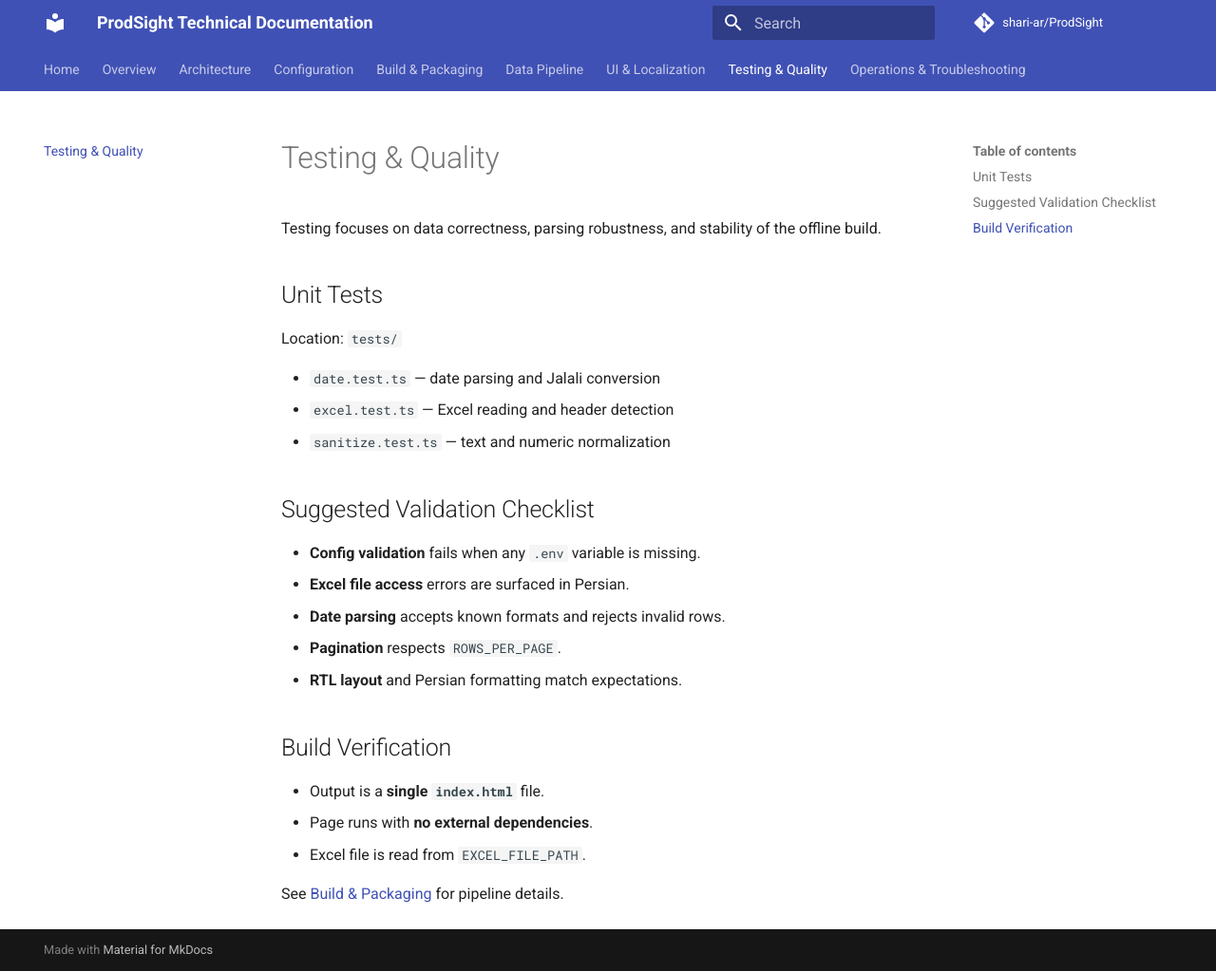
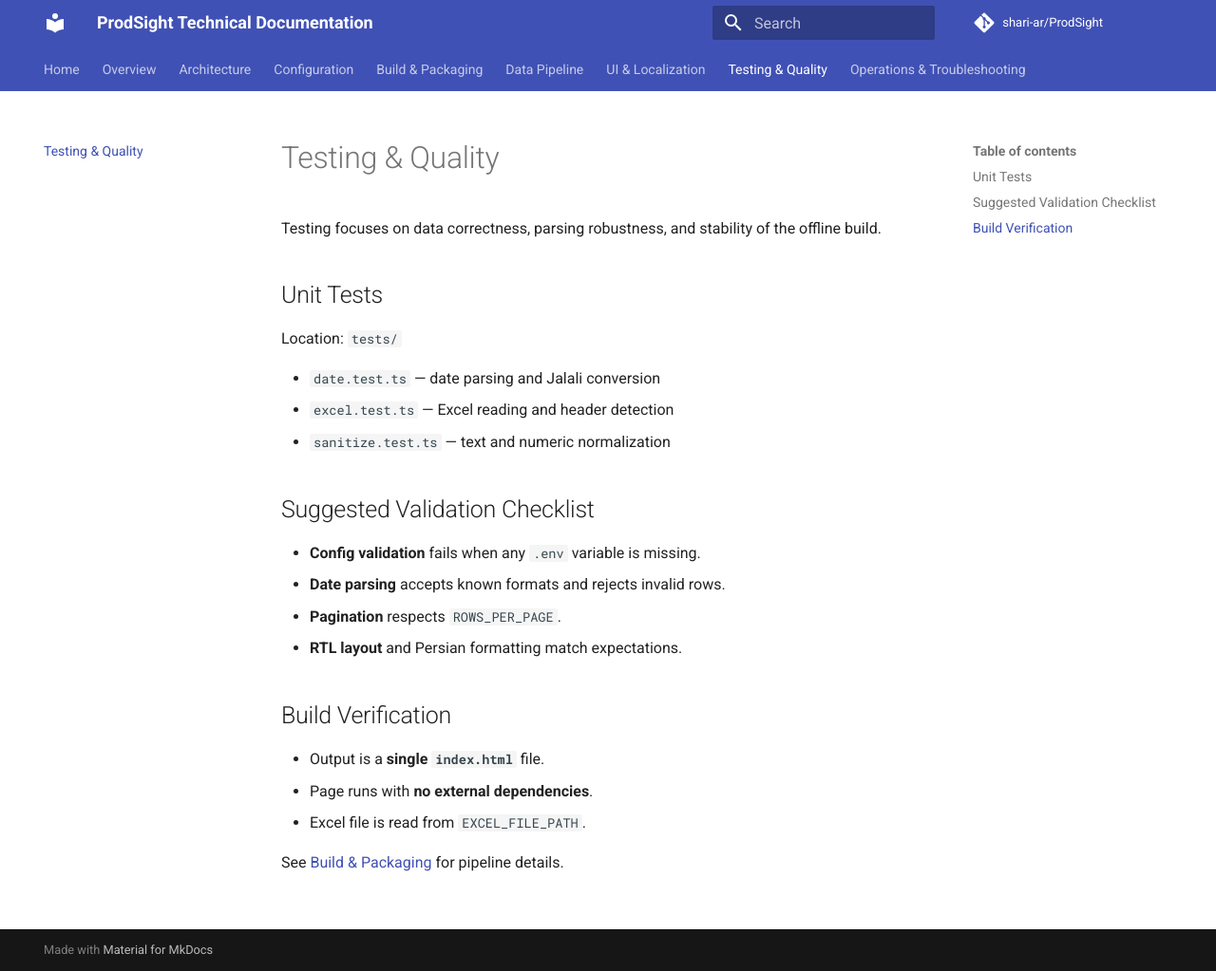
Before and after one commit to shari-ar/ProdSight, an MkDocs documentation site: the page built from docs/testing.md, in a window 1280 px wide and 1023 px high. Shown: the whole window at 95% size. Built offline with MkDocs 1.6.1 and Material for MkDocs 9.7.7, drawn with Linux system fonts in a browser that asks for light colours; comment, search, counter and statistics services are not loaded.

Commit message:
Update testing.md

```diff
--- a/docs/testing.md
+++ b/docs/testing.md
@@ -13,7 +13,6 @@ Location: `tests/`
 ## Suggested Validation Checklist
 
 - **Config validation** fails when any `.env` variable is missing.
-- **Excel file access** errors are surfaced in Persian.
 - **Date parsing** accepts known formats and rejects invalid rows.
 - **Pagination** respects `ROWS_PER_PAGE`.
 - **RTL layout** and Persian formatting match expectations.
```
